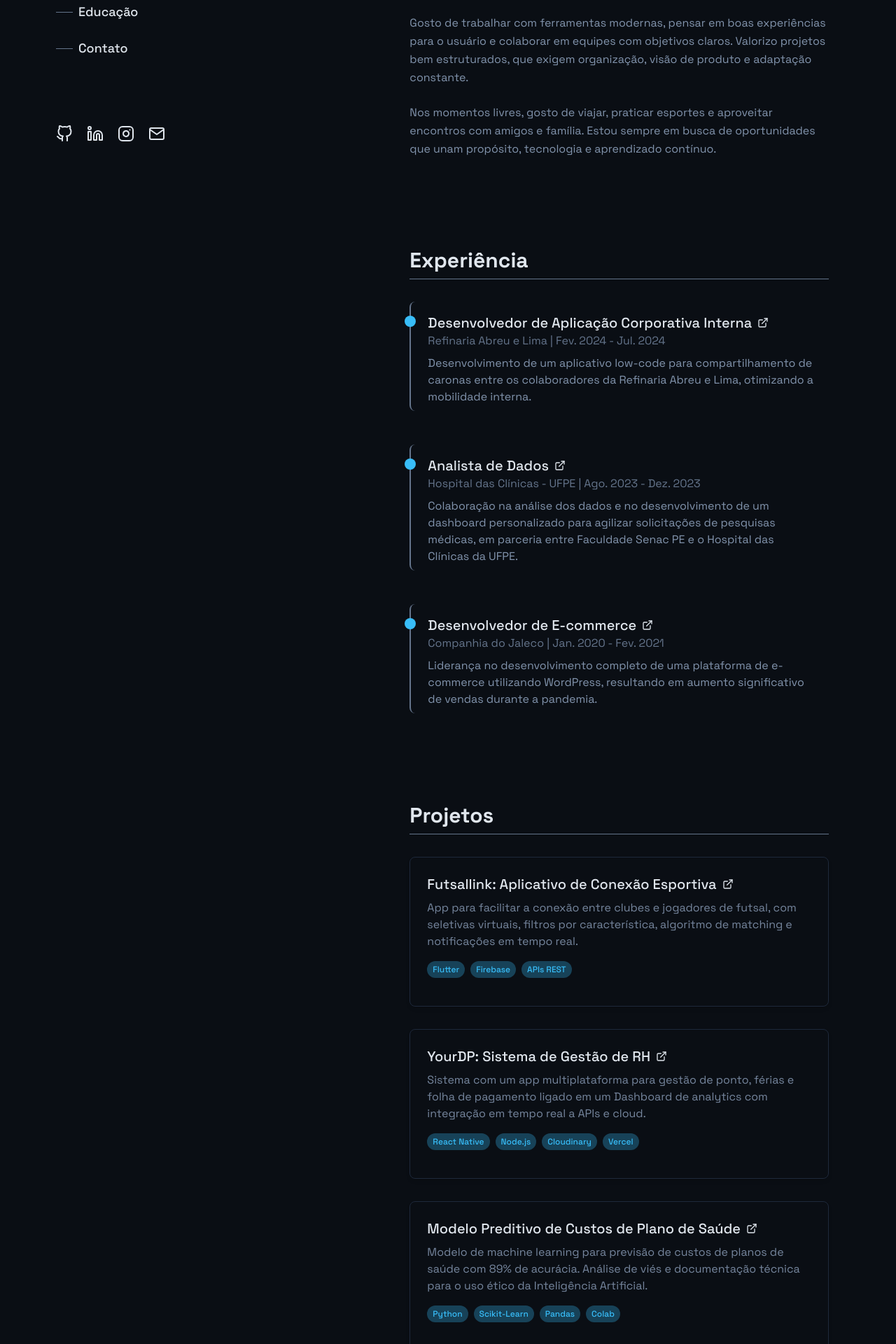
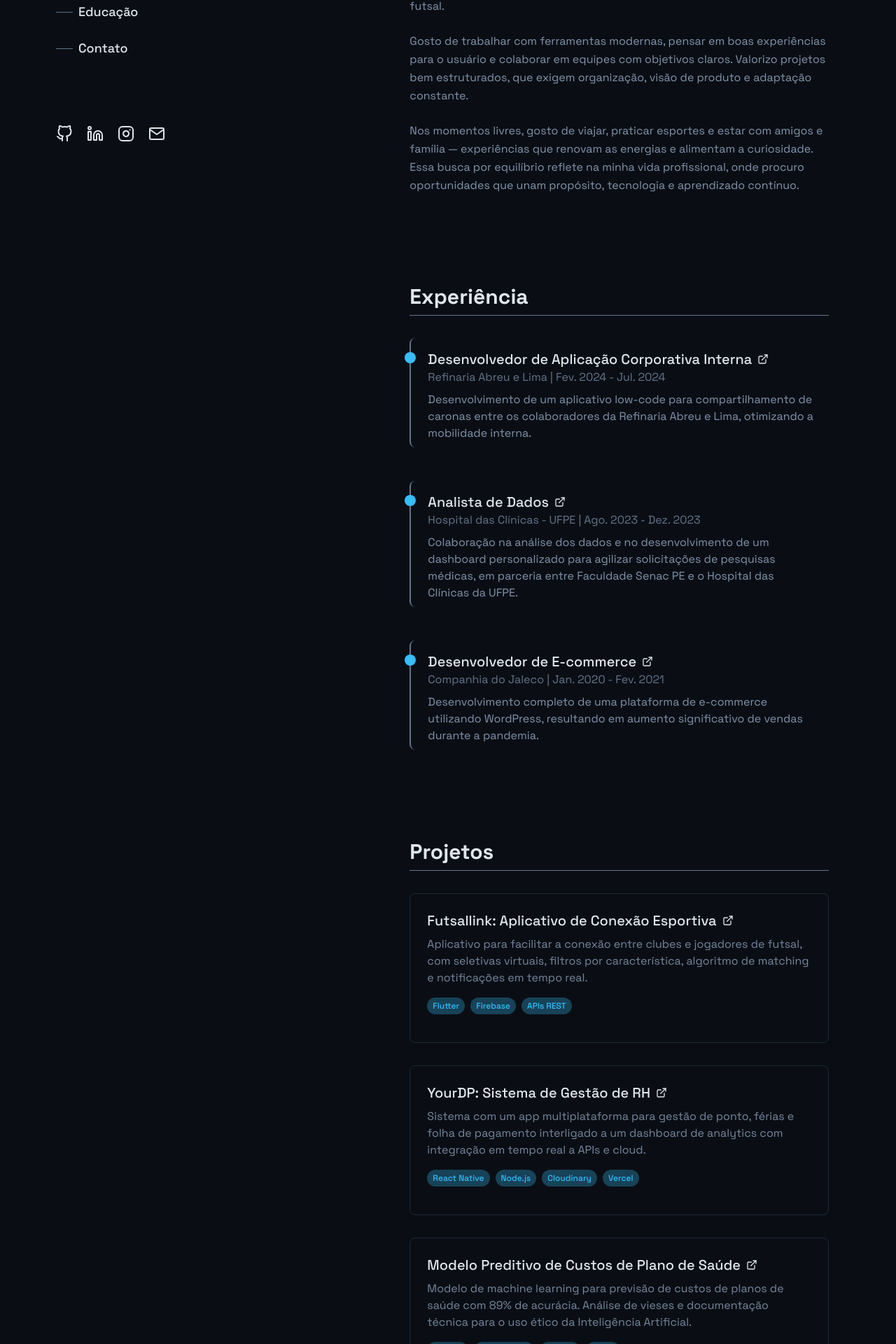
Before and after one commit to lucaspincho/myportfolio, a React (Vite) app: page / in a window 1280 px wide. Shown: the part 409-2329 px from the top of the page at 70% size. Built offline with nearby package versions, Linux system fonts and the light colour scheme.

Commit message:
fix(UI): update CV button tooltip text and change resume icon

```diff
--- a/src/components/Education.tsx
+++ b/src/components/Education.tsx
@@ -54,7 +54,7 @@ export default function Education() {
         institution: "Faculdade Senac",
         degree: "Curso Superior de Tecnologia em Análise e Desenvolvimento de Sistemas",
         period: "Fev. 2022 - Ago. 2024",
-        description: "Formação prática e imersiva, com foco em resolver problemas reais através da tecnologia. Durante o curso, participei de projetos que simulavam demandas do mercado, como desenvolvimento de sistemas completos, integração de APIs e colaboração em equipes multidisciplinares. Projeto Integrador: Desenvolvimento de um sistema completo em React Native e Node.JS para gestão de atividades relacionadas a recursos humanos.",
+        description: "Formação prática e imersiva, com foco em resolver problemas reais através da tecnologia. Participação em projetos que simulavam demandas do mercado, como desenvolvimento de sistemas completos, integração de APIs e colaboração em equipes multidisciplinares. Projeto Integrador: desenvolvimento de um sistema completo em React Native e Node.JS para gestão de atividades relacionadas a recursos humanos.",
         detailUrl: "https://faculdadesenacpe.edu.br/graduacao/analise-e-desenvolvimento-de-sistemas"
       }
     ];
--- a/src/components/Experience.tsx
+++ b/src/components/Experience.tsx
@@ -66,7 +66,7 @@ export default function Experience() {
         company: "Companhia do Jaleco",
         position: "Desenvolvedor de E-commerce",
         period: "Jan. 2020 - Fev. 2021",
-        description: "Liderança no desenvolvimento completo de uma plataforma de e-commerce utilizando WordPress, resultando em aumento significativo de vendas durante a pandemia.",
+        description: "Desenvolvimento completo de uma plataforma de e-commerce utilizando WordPress, resultando em aumento significativo de vendas durante a pandemia.",
         url: "https://linktr.ee/ciadojaleco",
         detailUrl: "https://linktr.ee/ciadojaleco"
       }
--- a/src/components/Projects.tsx
+++ b/src/components/Projects.tsx
@@ -56,7 +56,7 @@ export default function Projects() {
     const ptProjects = [
       {
         title: "Futsallink: Aplicativo de Conexão Esportiva",
-        description: "App para facilitar a conexão entre clubes e jogadores de futsal, com seletivas virtuais, filtros por característica, algoritmo de matching e notificações em tempo real.",
+        description: "Aplicativo para facilitar a conexão entre clubes e jogadores de futsal, com seletivas virtuais, filtros por característica, algoritmo de matching e notificações em tempo real.",
         tags: ["Flutter", "Firebase", "APIs REST"],
         githubUrl: "https://github.com/lucaspincho/Futsallink",
         liveUrl: "https://github.com/lucaspincho/Futsallink",
@@ -64,7 +64,7 @@ export default function Projects() {
       },
       {
         title: "YourDP: Sistema de Gestão de RH",
-        description: "Sistema com um app multiplataforma para gestão de ponto, férias e folha de pagamento ligado em um Dashboard de analytics com integração em tempo real a APIs e cloud.",
+        description: "Sistema com um app multiplataforma para gestão de ponto, férias e folha de pagamento interligado a um dashboard de analytics com integração em tempo real a APIs e cloud.",
         tags: ["React Native", "Node.js", "Cloudinary", "Vercel"],
         githubUrl: "https://github.com/Caliel-Albuquerque/ReactNative-YourDP",
         liveUrl: "https://github.com/Caliel-Albuquerque/ReactNative-YourDP",
@@ -72,7 +72,7 @@ export default function Projects() {
       },
       {
         title: "Modelo Preditivo de Custos de Plano de Saúde",
-        description: "Modelo de machine learning para previsão de custos de planos de saúde com 89% de acurácia. Análise de viés e documentação técnica para o uso ético da Inteligência Artificial.",
+        description: "Modelo de machine learning para previsão de custos de planos de saúde com 89% de acurácia. Análise de vieses e documentação técnica para o uso ético da Inteligência Artificial.",
         tags: ["Python", "Scikit-Learn", "Pandas", "Colab"],
         githubUrl: "https://colab.research.google.com/drive/1qr0fzQpBSzOY9Ut6O5i2fUYFnVTXNHBM?usp=sharing",
         liveUrl: "https://colab.research.google.com/drive/1qr0fzQpBSzOY9Ut6O5i2fUYFnVTXNHBM?usp=sharing",
--- a/src/i18n/pt.json
+++ b/src/i18n/pt.json
@@ -12,10 +12,10 @@
   },
   "about": {
     "title": "Sobre",
-    "paragraph1": "Sou um desenvolvedor dedicado a construir projetos que saem do papel e geram impacto real para pessoas e negócios. Me interesso especialmente pela <bold>aplicação inteligente</bold> de soluções técnicas, pela usabilidade e por como boas escolhas de interface contribuem para o produto final.",
-    "paragraph2": "Hoje, venho trilhando um caminho que mistura <bold>análise e desenvolvimento de software</bold> e <bold>inteligência artificial</bold>. Já participei de iniciativas acadêmicas e freelancers envolvendo web, apps e soluções com <bold>IA aplicada</bold>, como o <futsallink>Futsallink</futsallink> — uma plataforma que conecta jogadores e clubes do futsal.",
+    "paragraph1": "Sou um desenvolvedor dedicado a construir projetos que saem do papel e geram impacto real para pessoas e negócios. Me interesso especialmente pela <bold>aplicação inteligente</bold> de soluções técnicas, pela usabilidade e por boas escolhas de interface que elevem a qualidade do produto final.",
+    "paragraph2": "Hoje, venho trilhando um caminho que mistura <bold>análise e desenvolvimento de software</bold> e <bold>inteligência artificial</bold>. Já participei de iniciativas acadêmicas e atuei como freelancer em projetos de web, apps e soluções com <bold>IA aplicada</bold>, como o <futsallink>Futsallink</futsallink> — uma plataforma que conecta jogadores e clubes do futsal.",
     "paragraph3": "Gosto de trabalhar com ferramentas modernas, pensar em boas experiências para o usuário e colaborar em equipes com objetivos claros. Valorizo projetos bem estruturados, que exigem organização, visão de produto e adaptação constante.",
-    "paragraph4": "Nos momentos livres, gosto de viajar, praticar esportes e aproveitar encontros com amigos e família. Estou sempre em busca de oportunidades que unam propósito, tecnologia e aprendizado contínuo."
+    "paragraph4": "Nos momentos livres, gosto de viajar, praticar esportes e estar com amigos e família — experiências que renovam as energias e alimentam a curiosidade. Essa busca por equilíbrio reflete na minha vida profissional, onde procuro oportunidades que unam propósito, tecnologia e aprendizado contínuo."
   },
   "experience": {
     "title": "Experiência",
@@ -46,7 +46,7 @@
   },
   "contact": {
     "title": "Contato",
-    "description": "Estou sempre aberto para discutir novos projetos, oportunidades de trabalho ou parcerias. Seja para uma conversa rápida ou para discutir um projeto em detalhes, fala comigo por aqui ou no e-mail(<email>lucas@pincho.com.br</email>). Vai ser um prazer trocar uma ideia!💬",
+    "description": "Estou sempre aberto para discutir novos projetos, oportunidades de trabalho ou parcerias. Seja para uma conversa rápida ou para discutir um projeto em detalhes, fala comigo por aqui ou no e-mail <email>lucas@pincho.com.br</email>. Vai ser um prazer trocar uma ideia!💬",
     "form": {
       "name": "Nome",
       "email": "Email",
@@ -62,6 +62,6 @@
   },
   "common": {
     "language": "Idioma",
-    "downloadResume": "Download CV"
+    "downloadResume": "CV"
   }
 }
```
